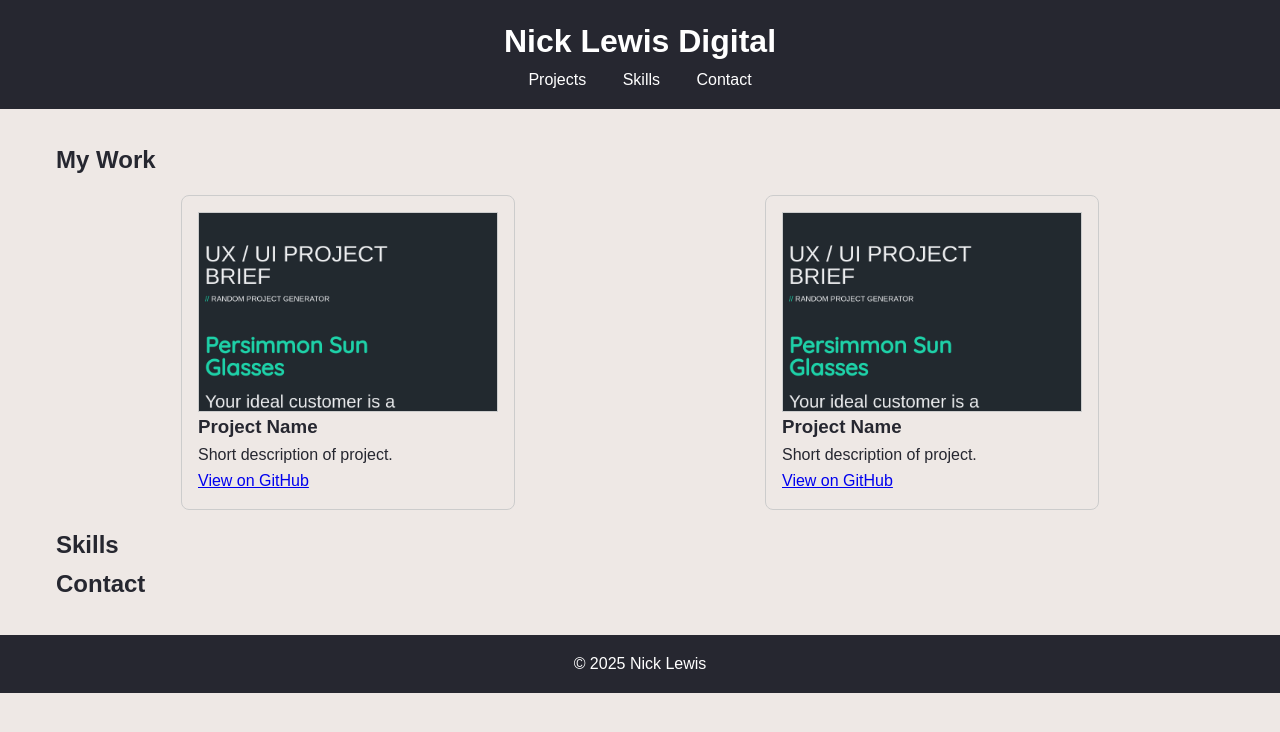
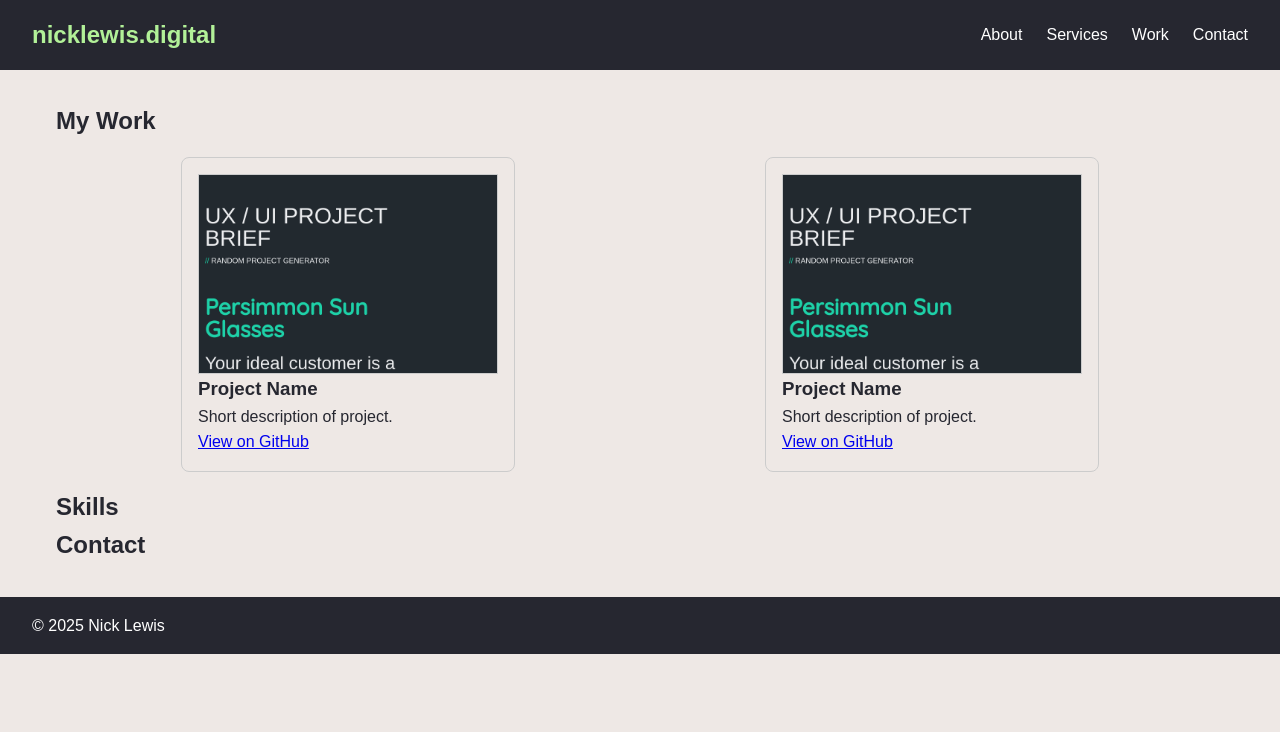
Before and after one commit to langfordlewis/portfolio, a plain HTML site: page index.html in a window 1280 px wide. Drawn offline with Linux system fonts and the light colour scheme.

Commit message:
Changed MyBrand

```diff
--- a/index.html
+++ b/index.html
@@ -8,14 +8,19 @@
     <link rel="stylesheet" href="style.css">
 </head>
 <body>
-    <header>
-    <h1>Nick Lewis Digital</h1>
-    <nav>
-        <a href="#projects">Projects</a>
-        <a href="#skills">Skills</a>
-        <a href="#contact">Contact</a>
+    <header class="site-header">
+    <div class="logo">
+    <a href="/">nicklewis.digital</a>
+    </div>
+    <nav class="main-nav">
+    <ul>
+        <li><a href="#about">About</a></li>
+        <li><a href="#services">Services</a></li>
+        <li><a href="#work">Work</a></li>
+        <li><a href="#contact">Contact</a></li>
+    </ul>
     </nav>
-    </header>
+</header>
 
     <main>
     <section id="projects">
--- a/style.css
+++ b/style.css
@@ -11,32 +11,61 @@ body {
     background-color: #EEE8E5;
 }
 
+/* --- HEADER & FOOTER --- */
 header, footer {
     background: #262730;
     color: white;
-    padding: 1rem;
-    text-align: center;
+    padding: 1rem 2rem;
+    display: flex;
+    justify-content: space-between;
+    align-items: center;
+}
+
+header .logo a {
+    font-size: 1.5rem;
+    font-weight: bold;
+    color: #B2F198; /* accent green */
+    text-decoration: none;
+}
+
+nav ul {
+    display: flex;
+    gap: 1.5rem;
+    list-style: none;
 }
 
 nav a {
-    margin: 0 1rem;
     color: white;
     text-decoration: none;
+    transition: color 0.2s ease;
 }
 
+nav a:hover {
+    color: #B2F198; /* hover accent */
+}
+
+/* --- MAIN CONTENT --- */
 main {
     max-width: 1200px;
     margin: 2rem auto;
     padding: 0 1rem;
 }
 
+/* --- RESPONSIVE NAV --- */
 @media (max-width: 768px) {
-    nav {
-        display: flex;
+    header {
         flex-direction: column;
+        text-align: center;
+    }
+
+    nav ul {
+        flex-direction: column;
+        gap: 1rem;
+        margin-top: 1rem;
     }
 }
 
+/* --- PROJECT CARDS --- */
 .card-row {
     display: flex;
     flex-wrap: wrap;
@@ -48,8 +77,15 @@ main {
     border-radius: 8px;
     padding: 1rem;
     margin: 1rem;
+    transition: all 0.5s ease;
 }
 
+.project-card.highlight {
+    transform: scale(1.05);
+    box-shadow: 0 4px 15px rgba(0,0,0,0.2);
+}
+
+/* --- IMAGE CONTAINER --- */
 .image-container {
     width: 300px;
     height: 200px;
@@ -62,12 +98,3 @@ main {
     height: auto;      /* preserves aspect ratio */
     display: block;
 }
-
-.project-card {
-    transition: all 0.5s ease;  /* applies easing to any style changes */
-}
-
-.project-card.highlight {
-    transform: scale(1.05);
-    box-shadow: 0 4px 15px rgba(0,0,0,0.2);
-}
```
